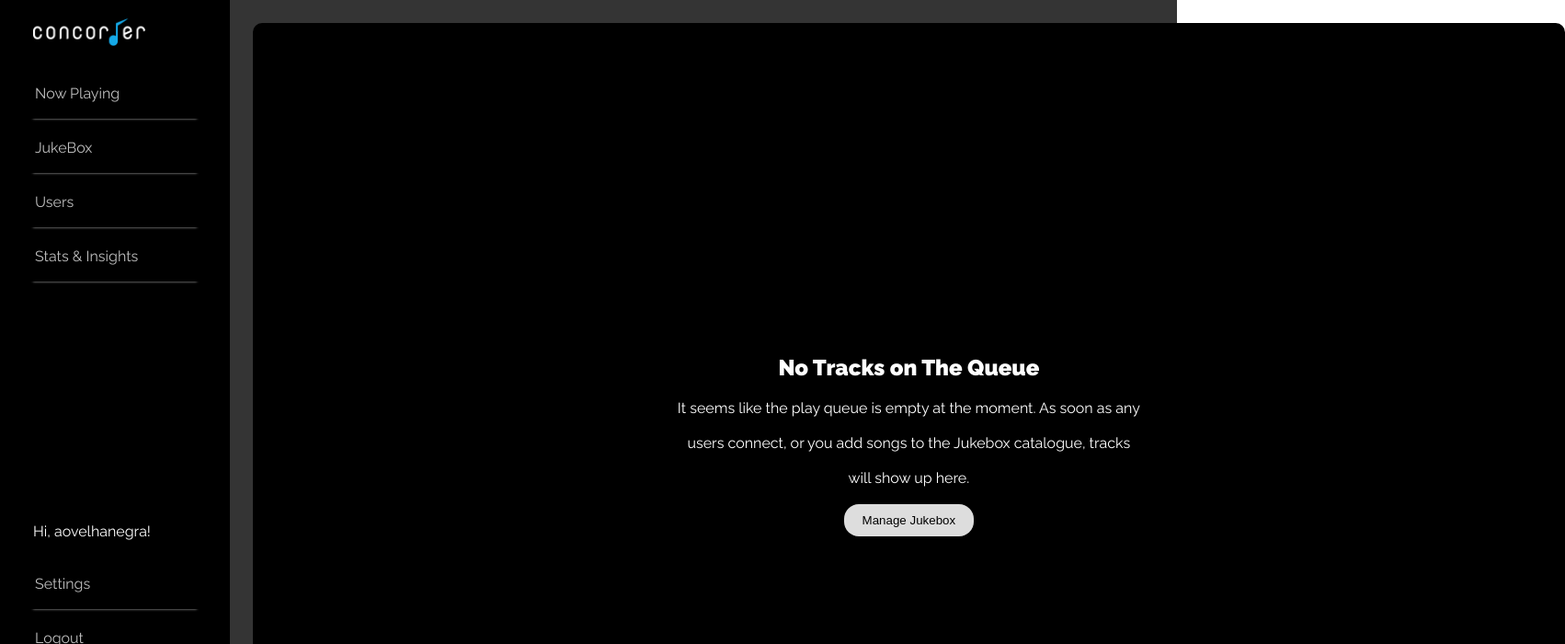
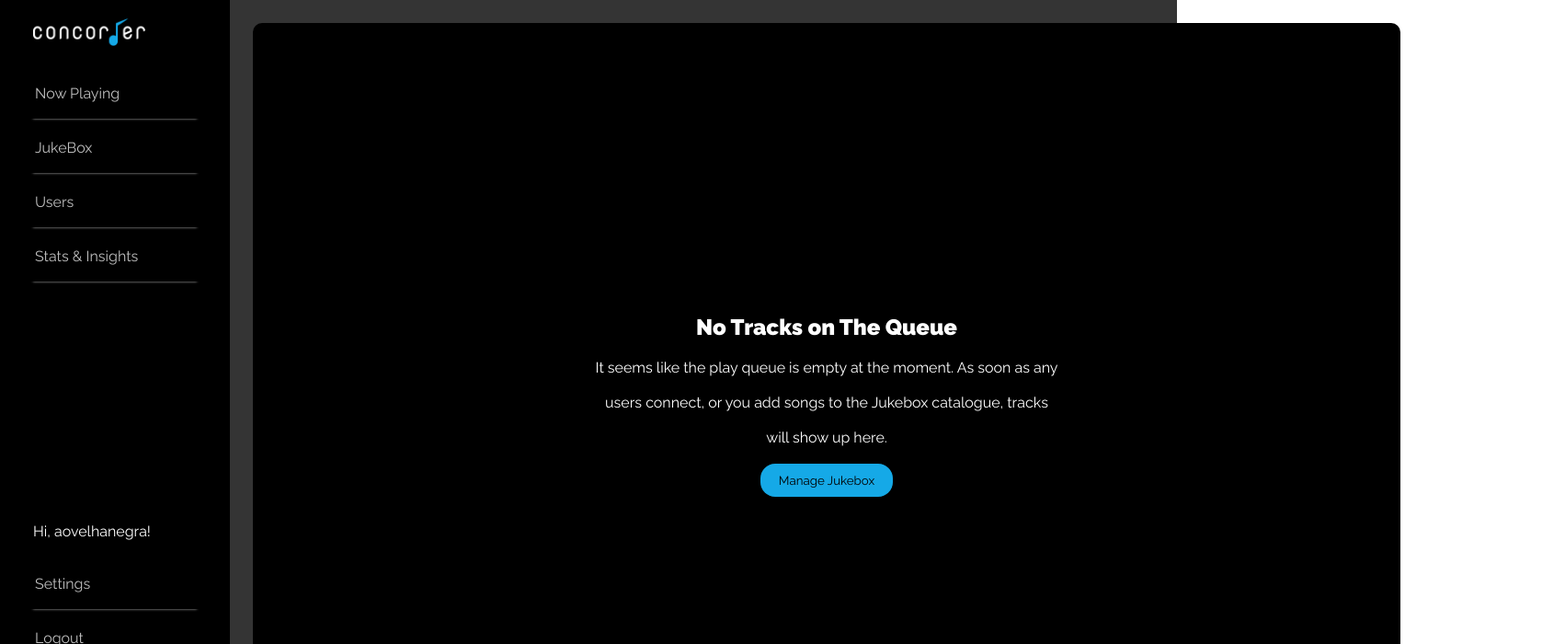
Before and after one commit to ElseLondon/concorder-host-client, a React (Create React App) app: page / in a window 1280 px wide. Shown: the top 700 px of the page at 92% size, 1702 px wide, since content can reach past the window. Built offline with nearby package versions, Linux system fonts and the light colour scheme.

Commit message:
Refactors landing screens

```diff
--- a/src/components/Layout.tsx
+++ b/src/components/Layout.tsx
@@ -6,7 +6,7 @@ function Layout(props: any) {
     <div>
       <div style={{display: "flex", backgroundColor: '#343434' }}>
         <Sidebar history={props.history}/>
-        <div style={{maxWidth: '800px'}}>
+        <div>
           {props.children}
         </div>
       </div>
--- /dev/null
+++ b/src/components/PillButton.tsx
@@ -0,0 +1,22 @@
+import React from 'react';
+import styled from 'styled-components';
+
+export default function PillButton(props: any) { // fix any
+    return (
+        <StyledPillButton>{props.buttonText}</StyledPillButton>
+    );
+};
+
+const StyledPillButton = styled.button`
+  margin: 0 auto;
+  display: block;
+  background-color: #15A9E7;
+  border: none;
+  color: black;
+  padding: 10px 20px;
+  text-align: center;
+  text-decoration: none;
+  cursor: pointer;
+  border-radius: 16px;
+  font-family: raleway;
+`;
--- a/src/components/Sidebar.tsx
+++ b/src/components/Sidebar.tsx
@@ -1,5 +1,5 @@
 import React, {useEffect, useState} from "react";
-import styled from 'styled-components'
+import styled from 'styled-components';
 import SidebarItems from "./SidebarItems";
 import {Link} from "react-router-dom";
 import ChevronRightIcon from '@material-ui/icons/ChevronRight';
--- a/src/pages/NowPlaying.tsx
+++ b/src/pages/NowPlaying.tsx
@@ -1,18 +1,11 @@
 import React from 'react';
+import styled from 'styled-components';
+import PillButton from '../components/PillButton';
 
 
 function NowPlaying() {
   return (
-    // create button
-    <div style={{
-        backgroundColor: '#000000',
-        height: '27%',
-        width: '258%',
-        margin: '25px',
-        borderRadius: '10px',
-        padding: '340px 0',
-      }}
-    >
+    <ContainerDiv>
       <h2 style={{color: 'white', textAlign: 'center'}}>No Tracks on The Queue</h2>
       <p style={{color: 'white', textAlign: 'center'}}>
         It seems like the play queue is empty at the moment. As soon as any
@@ -26,25 +19,18 @@ function NowPlaying() {
         will show up here.
       </p>
       <br/>
-      <button
-        style={{
-          margin: '0 auto',
-          display: 'block',
-          backgroundColor: '#ddd',
-          border: 'none',
-          color: 'black',
-          padding: '10px 20px',
-          textAlign: 'center',
-          textDecoration: 'none',
-          cursor: 'pointer',
-          borderRadius: '16px',
-        }}
-        type="button"
-        >
-          Manage Jukebox
-        </button>
-    </div>
+      <PillButton buttonText="Manage Jukebox"></PillButton>
+    </ContainerDiv>
   );
 }
 
 export default NowPlaying;
+
+const ContainerDiv = styled.div`
+  background-color: #000000;
+  height: 20vh;
+  width: 100vh;
+  margin: 25px;
+  border-radius: 10px;
+  padding: 37vh 28vh 37vh 28vh;
+`;
```
